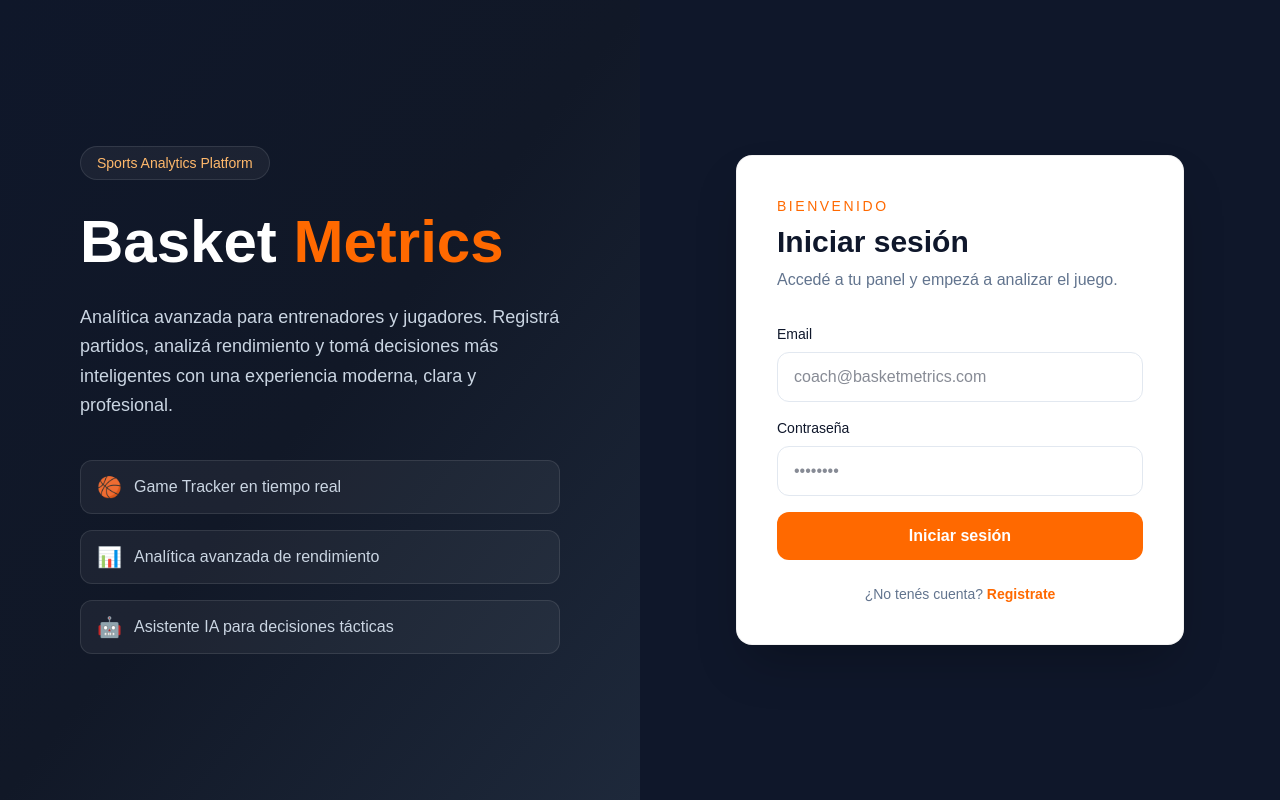
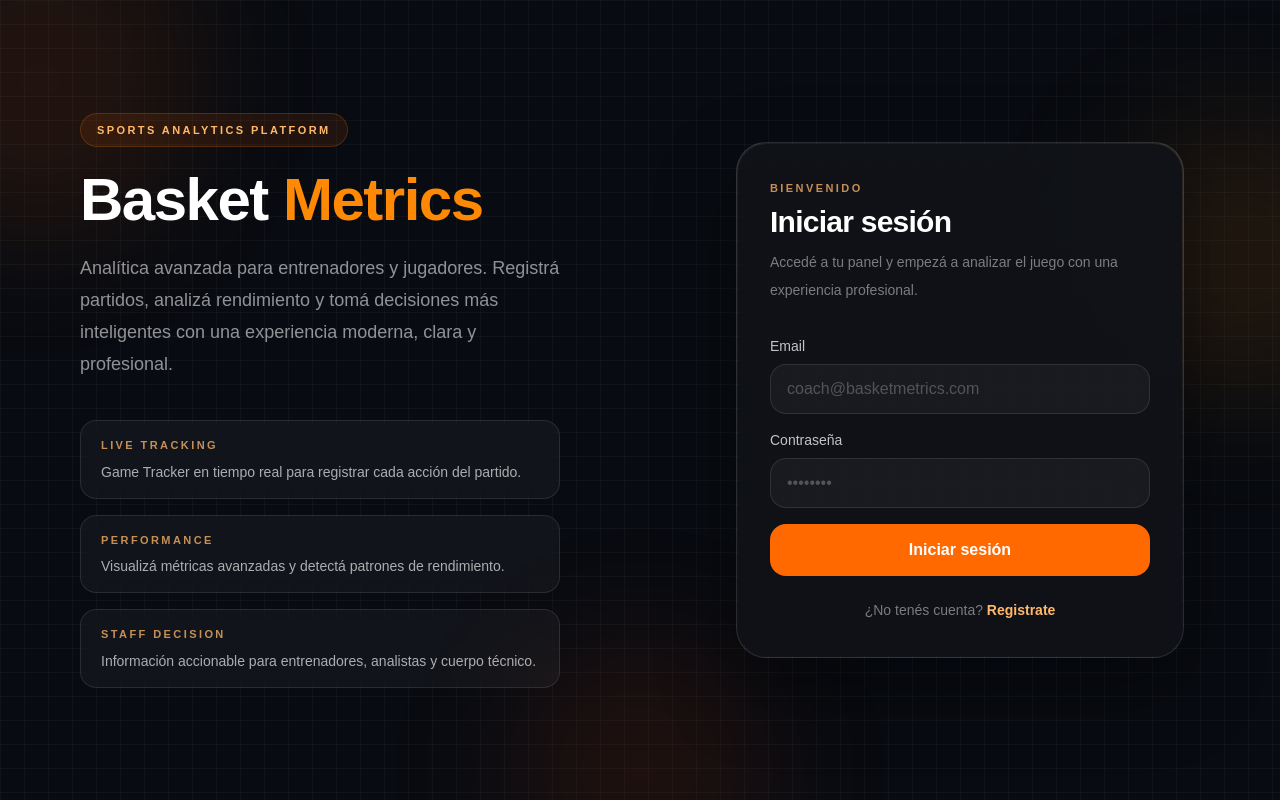
Before and after one commit to PabloLeonRios/basket-metrics-clean, a Next.js app: page /login in a window 1280 px wide. Built offline with nearby package versions, Linux system fonts and the light colour scheme.

Commit message:
Update page.tsx
Update page.tsx

```diff
--- a/src/app/login/page.tsx
+++ b/src/app/login/page.tsx
@@ -1,4 +1,4 @@
-"use client";
+'use client';
 
 /**
  * ==========================================
@@ -30,104 +30,139 @@
  * Este archivo no debería necesitar cambios estructurales
  * cuando se conecte el backend real, porque el endpoint
  * seguirá siendo el mismo.
+ *
+ * Mejora UI 2026:
+ * - Solo se mejora la experiencia visual
+ * - No se toca lógica de submit
+ * - No se tocan rutas ni flujo
+ * - Se unifica estética dark + naranja con Home y Panel
  */
 
-import { useState } from "react";
-import { useRouter } from "next/navigation";
+import Link from 'next/link';
+import { useState } from 'react';
+import { useRouter } from 'next/navigation';
 
 export default function LoginPage() {
   const router = useRouter();
 
-  const [email, setEmail] = useState("");
-  const [password, setPassword] = useState("");
+  const [email, setEmail] = useState('');
+  const [password, setPassword] = useState('');
   const [loading, setLoading] = useState(false);
-  const [error, setError] = useState("");
+  const [error, setError] = useState('');
 
   const handleLogin = async (e: React.FormEvent<HTMLFormElement>) => {
     e.preventDefault();
-    setError("");
+    setError('');
     setLoading(true);
 
     try {
-      const res = await fetch("/api/auth/login", {
-        method: "POST",
+      const res = await fetch('/api/auth/login', {
+        method: 'POST',
         headers: {
-          "Content-Type": "application/json",
+          'Content-Type': 'application/json',
         },
         body: JSON.stringify({ email, password }),
       });
 
       if (res.ok) {
-        router.push("/panel");
+        router.push('/panel');
         return;
       }
 
       const data = await res.json().catch(() => null);
-      setError(data?.message || "No se pudo iniciar sesión.");
+      setError(data?.message || 'No se pudo iniciar sesión.');
     } catch {
-      setError("Ocurrió un error al iniciar sesión.");
+      setError('Ocurrió un error al iniciar sesión.');
     } finally {
       setLoading(false);
     }
   };
 
   return (
-    <div className="min-h-screen flex bg-[#0f172a] text-white">
+    <div className="relative min-h-screen overflow-hidden bg-[#080b11] text-white">
+      <div className="pointer-events-none absolute inset-0">
+        <div className="absolute inset-0 bg-[linear-gradient(to_right,#ffffff08_1px,transparent_1px),linear-gradient(to_bottom,#ffffff08_1px,transparent_1px)] bg-[size:24px_24px]" />
+        <div className="absolute left-[-120px] top-[-80px] h-[320px] w-[320px] rounded-full bg-orange-500/10 blur-3xl" />
+        <div className="absolute right-[-100px] top-[120px] h-[280px] w-[280px] rounded-full bg-orange-400/10 blur-3xl" />
+        <div className="absolute bottom-[-100px] left-1/2 h-[260px] w-[260px] -translate-x-1/2 rounded-full bg-orange-600/10 blur-3xl" />
+      </div>
+
+      <div className="relative z-10 flex min-h-screen">
         {/* LADO IZQUIERDO */}
-      <div className="hidden md:flex w-1/2 flex-col justify-center px-20 bg-gradient-to-br from-[#0f172a] via-[#111827] to-[#1e293b]">
+        <div className="hidden w-1/2 items-center justify-center px-14 py-12 lg:flex xl:px-20">
           <div className="max-w-xl">
-          <div className="inline-flex items-center rounded-full border border-white/10 bg-white/5 px-4 py-1.5 text-sm text-orange-300 mb-6">
+            <div className="inline-flex items-center rounded-full border border-orange-400/20 bg-orange-500/10 px-4 py-2 text-[11px] font-semibold uppercase tracking-[0.22em] text-orange-300">
               Sports Analytics Platform
             </div>
 
-          <h1 className="text-5xl xl:text-6xl font-bold leading-tight mb-6">
-            Basket <span className="text-orange-500">Metrics</span>
+            <h1 className="mt-6 text-5xl font-black leading-[0.95] tracking-tight text-white xl:text-6xl">
+              Basket <span className="text-orange-400">Metrics</span>
             </h1>
 
-          <p className="text-lg text-slate-300 mb-10 leading-relaxed">
-            Analítica avanzada para entrenadores y jugadores. Registrá partidos,
-            analizá rendimiento y tomá decisiones más inteligentes con una
-            experiencia moderna, clara y profesional.
+            <p className="mt-6 text-lg leading-8 text-white/55">
+              Analítica avanzada para entrenadores y jugadores. Registrá
+              partidos, analizá rendimiento y tomá decisiones más inteligentes
+              con una experiencia moderna, clara y profesional.
             </p>
 
-          <div className="space-y-4 text-slate-300">
-            <div className="flex items-center gap-3 rounded-xl border border-white/10 bg-white/5 px-4 py-3">
-              <span className="text-xl">🏀</span>
-              <span>Game Tracker en tiempo real</span>
+            <div className="mt-10 space-y-4">
+              <div className="rounded-2xl border border-white/10 bg-white/[0.04] px-5 py-4 backdrop-blur-sm">
+                <p className="text-[11px] font-semibold uppercase tracking-[0.22em] text-orange-300/75">
+                  Live Tracking
+                </p>
+                <p className="mt-2 text-sm text-white/65">
+                  Game Tracker en tiempo real para registrar cada acción del
+                  partido.
+                </p>
               </div>
 
-            <div className="flex items-center gap-3 rounded-xl border border-white/10 bg-white/5 px-4 py-3">
-              <span className="text-xl">📊</span>
-              <span>Analítica avanzada de rendimiento</span>
+              <div className="rounded-2xl border border-white/10 bg-white/[0.04] px-5 py-4 backdrop-blur-sm">
+                <p className="text-[11px] font-semibold uppercase tracking-[0.22em] text-orange-300/75">
+                  Performance
+                </p>
+                <p className="mt-2 text-sm text-white/65">
+                  Visualizá métricas avanzadas y detectá patrones de rendimiento.
+                </p>
               </div>
 
-            <div className="flex items-center gap-3 rounded-xl border border-white/10 bg-white/5 px-4 py-3">
-              <span className="text-xl">🤖</span>
-              <span>Asistente IA para decisiones tácticas</span>
+              <div className="rounded-2xl border border-white/10 bg-white/[0.04] px-5 py-4 backdrop-blur-sm">
+                <p className="text-[11px] font-semibold uppercase tracking-[0.22em] text-orange-300/75">
+                  Staff Decision
+                </p>
+                <p className="mt-2 text-sm text-white/65">
+                  Información accionable para entrenadores, analistas y cuerpo
+                  técnico.
+                </p>
               </div>
             </div>
           </div>
         </div>
 
         {/* LADO DERECHO */}
-      <div className="w-full md:w-1/2 flex items-center justify-center px-6 py-10">
-        <div className="w-full max-w-md rounded-2xl border border-black/5 bg-white text-slate-900 shadow-2xl p-8 md:p-10">
+        <div className="flex w-full items-center justify-center px-5 py-10 lg:w-1/2">
+          <div className="w-full max-w-md rounded-[30px] border border-white/10 bg-[linear-gradient(180deg,rgba(255,255,255,0.08)_0%,rgba(255,255,255,0.03)_100%)] p-[1px] shadow-[0_30px_80px_rgba(0,0,0,0.38)]">
+            <div className="rounded-[29px] bg-[#0f1117]/95 px-6 py-8 sm:px-8 sm:py-9">
               <div className="mb-8">
-            <p className="text-sm font-medium uppercase tracking-[0.18em] text-orange-500 mb-2">
+                <p className="mb-2 text-[11px] font-semibold uppercase tracking-[0.22em] text-orange-300/75">
                   Bienvenido
                 </p>
-            <h2 className="text-3xl font-bold mb-2">Iniciar sesión</h2>
-            <p className="text-slate-500">
-              Accedé a tu panel y empezá a analizar el juego.
+                <h2 className="text-3xl font-black tracking-tight text-white">
+                  Iniciar sesión
+                </h2>
+                <p className="mt-2 text-sm leading-7 text-white/45">
+                  Accedé a tu panel y empezá a analizar el juego con una
+                  experiencia profesional.
                 </p>
               </div>
 
               <form onSubmit={handleLogin} className="space-y-4">
                 <div>
-              <label className="block text-sm font-medium mb-2">Email</label>
+                  <label className="mb-2 block text-sm font-medium text-white/75">
+                    Email
+                  </label>
                   <input
                     type="email"
-                className="w-full rounded-xl border border-slate-200 bg-white px-4 py-3 outline-none transition focus:border-orange-400 focus:ring-2 focus:ring-orange-100"
+                    className="w-full rounded-2xl border border-white/10 bg-white/[0.04] px-4 py-3 text-white outline-none transition placeholder:text-white/25 focus:border-orange-400/30 focus:bg-white/[0.06]"
                     placeholder="coach@basketmetrics.com"
                     value={email}
                     onChange={(e) => setEmail(e.target.value)}
@@ -136,12 +171,12 @@ export default function LoginPage() {
                 </div>
 
                 <div>
-              <label className="block text-sm font-medium mb-2">
+                  <label className="mb-2 block text-sm font-medium text-white/75">
                     Contraseña
                   </label>
                   <input
                     type="password"
-                className="w-full rounded-xl border border-slate-200 bg-white px-4 py-3 outline-none transition focus:border-orange-400 focus:ring-2 focus:ring-orange-100"
+                    className="w-full rounded-2xl border border-white/10 bg-white/[0.04] px-4 py-3 text-white outline-none transition placeholder:text-white/25 focus:border-orange-400/30 focus:bg-white/[0.06]"
                     placeholder="••••••••"
                     value={password}
                     onChange={(e) => setPassword(e.target.value)}
@@ -150,7 +185,7 @@ export default function LoginPage() {
                 </div>
 
                 {error ? (
-              <div className="rounded-xl border border-red-200 bg-red-50 px-4 py-3 text-sm text-red-600">
+                  <div className="rounded-2xl border border-red-500/20 bg-red-500/10 px-4 py-3 text-sm text-red-300">
                     {error}
                   </div>
                 ) : null}
@@ -158,18 +193,23 @@ export default function LoginPage() {
                 <button
                   type="submit"
                   disabled={loading}
-              className="w-full rounded-xl bg-orange-500 py-3 font-semibold text-white transition hover:bg-orange-600 disabled:cursor-not-allowed disabled:opacity-70"
+                  className="w-full rounded-2xl bg-orange-500 py-3.5 font-semibold text-white transition-all duration-300 hover:bg-orange-400 hover:shadow-[0_16px_35px_rgba(249,115,22,0.28)] disabled:cursor-not-allowed disabled:opacity-70"
                 >
-              {loading ? "Ingresando..." : "Iniciar sesión"}
+                  {loading ? 'Ingresando...' : 'Iniciar sesión'}
                 </button>
               </form>
 
-          <p className="text-center mt-6 text-sm text-slate-500">
-            ¿No tenés cuenta?{" "}
-            <a href="/register" className="font-semibold text-orange-500 hover:text-orange-600">
+              <p className="mt-6 text-center text-sm text-white/45">
+                ¿No tenés cuenta?{' '}
+                <Link
+                  href="/register"
+                  className="font-semibold text-orange-300 transition hover:text-orange-200"
+                >
                   Registrate
-            </a>
+                </Link>
               </p>
+            </div>
+          </div>
         </div>
       </div>
     </div>
```
Lines whose indentation alone changed are shown as unchanged.
